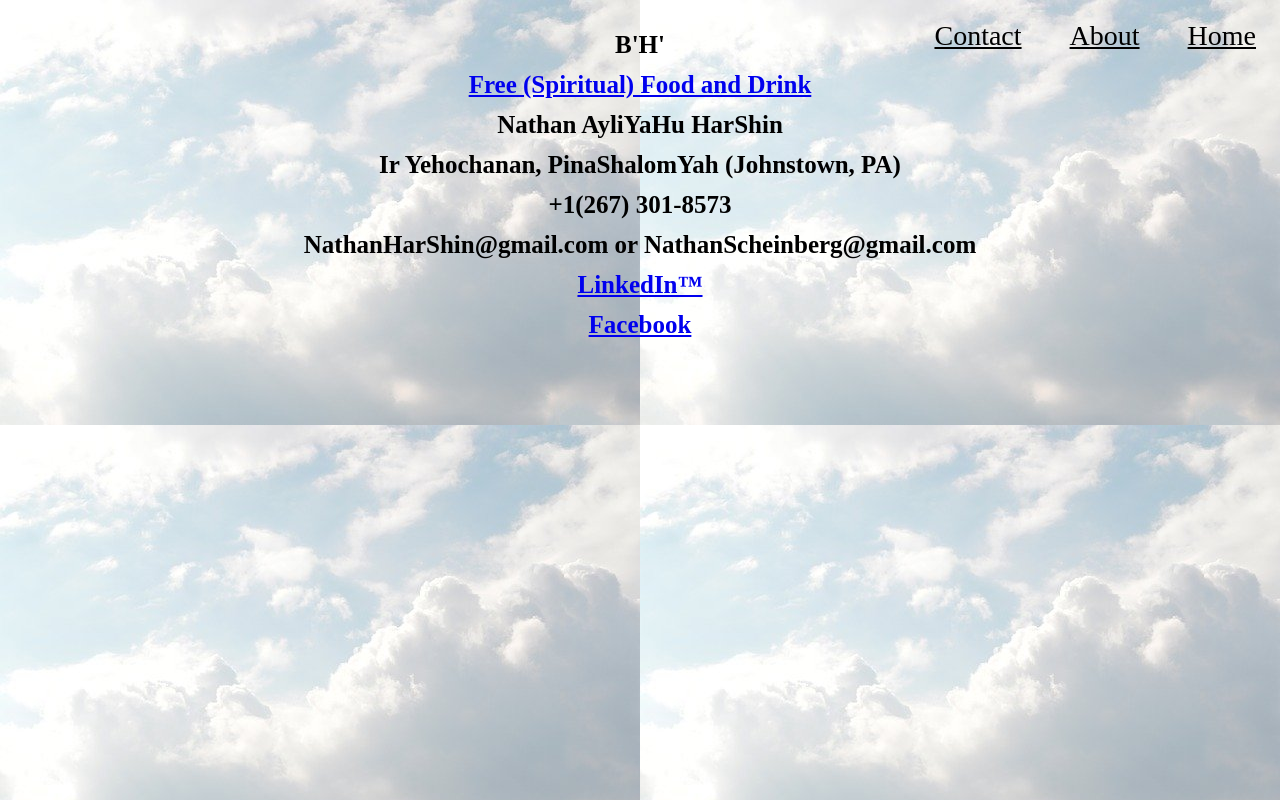
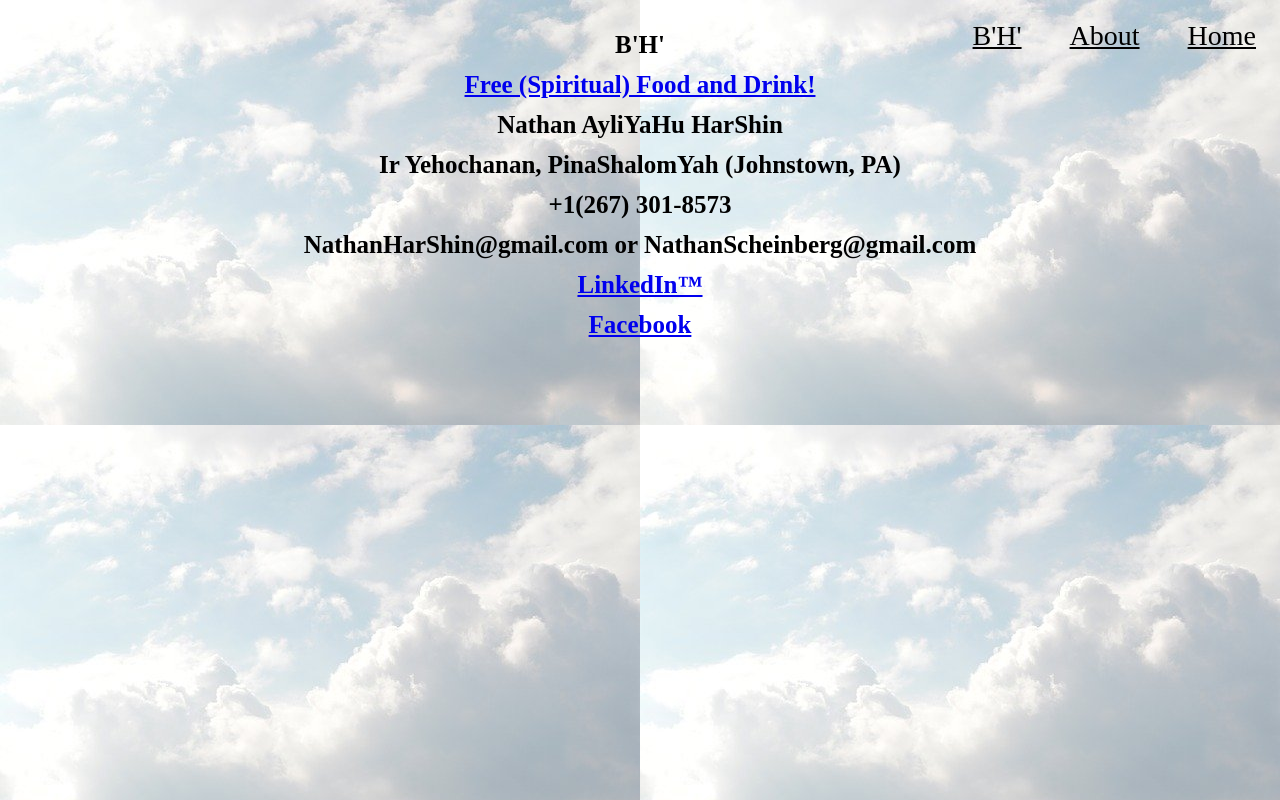
Before and after one commit to TeachingsOfEden/TeachingsOfEden.Github.io, a plain HTML site: page Contact.html in a window 1280 px wide. Drawn offline with Linux system fonts and the light colour scheme; a script that the page names is missing.

Commit message:
Update Contact.html

```diff
--- a/Contact.html
+++ b/Contact.html
@@ -20,7 +20,7 @@ img {text-align: center;}
         <div class="Navbar">
             <a class="active" href="index.html">Home</a>
             <a href="About.html">About</a>
-            <a href="Contact.html">Contact</a>
+            <a href="Contact.html">B'H'</a>
 	<br>
 		<br>
 		<br>
@@ -29,7 +29,7 @@ img {text-align: center;}
 
 	<h3>
 		B'H'
-		<br><a href="http://AyshDaat.com">Free (Spiritual) Food and Drink</a>
+		<br><a href="http://AyshDaat.com">Free (Spiritual) Food and Drink!</a>
 		<br>Nathan AyliYaHu HarShin
 		<br>Ir Yehochanan, PinaShalomYah (Johnstown, PA)
 		<br>+1(267) 301-8573
```
